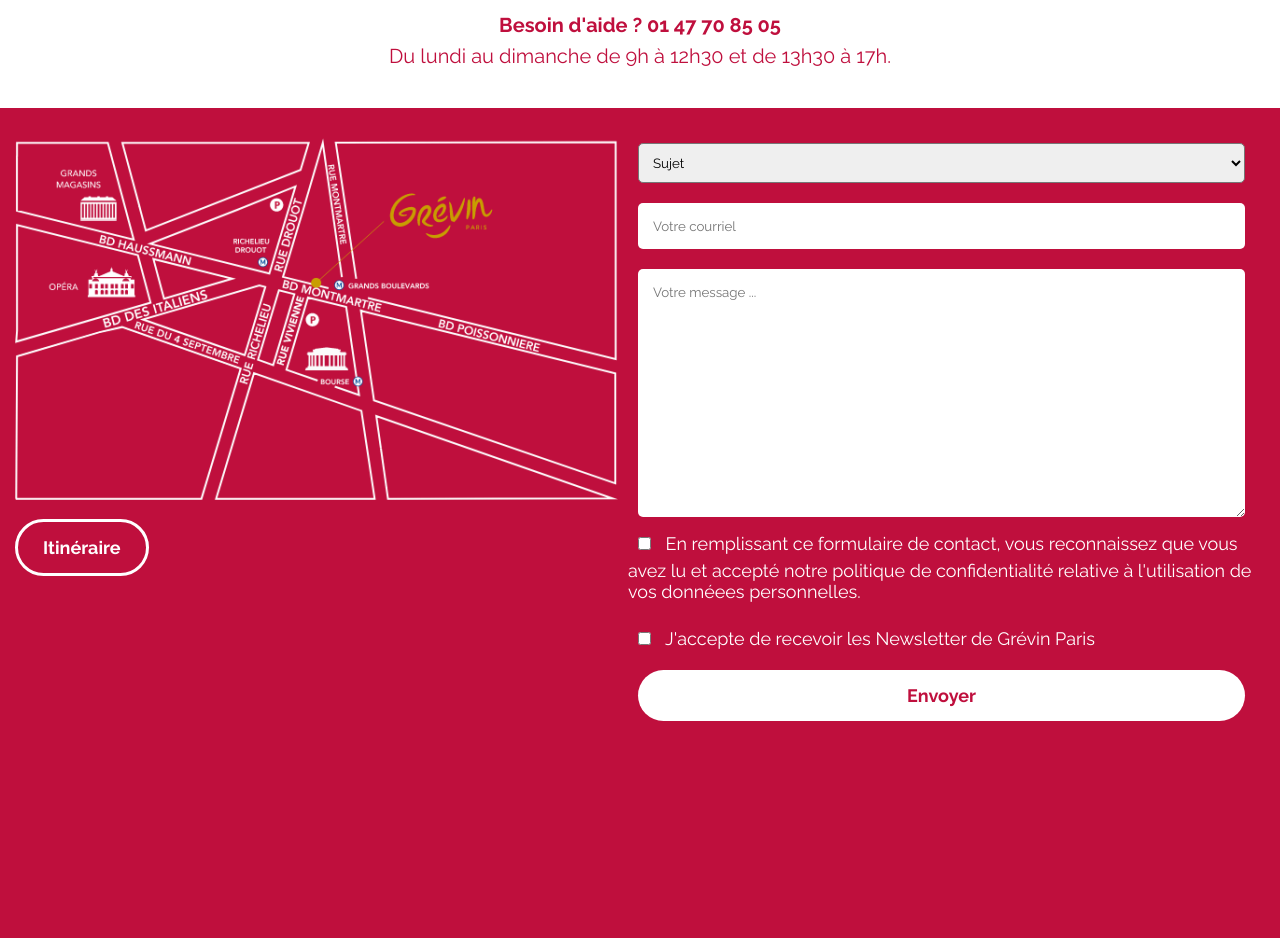
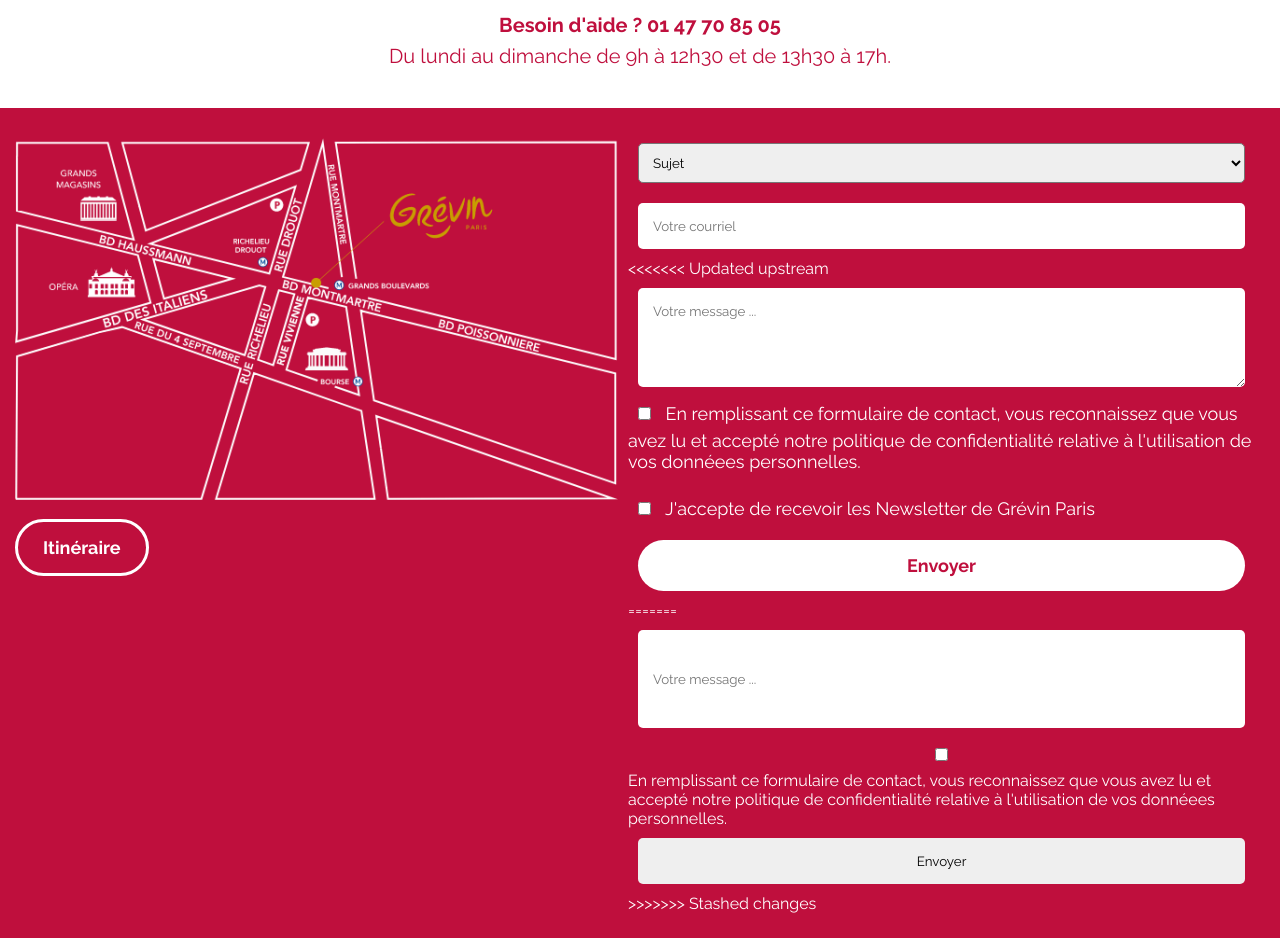
Before and after one commit to Ilyan00/IAN, a plain HTML site: page src/contact.html in a window 1280 px wide. Shown: the part 340-1278 px from the top of the page. Drawn offline with Linux system fonts and the light colour scheme.

Commit message:
feat : checkbox

```diff
--- a/src/contact.html
+++ b/src/contact.html
@@ -51,6 +51,7 @@
                 </option>
             </select>
             <input id="email" type="email" aria-required="true" placeholder="Votre courriel">
+<<<<<<< Updated upstream
             <textarea id="content" placeholder="Votre message ..." aria-required="true"></textarea>
 
             <div id="checkbox">
@@ -64,6 +65,13 @@
                 </div>
             </div>
             <input id="submit" type="submit" value="Envoyer">
+=======
+            <input id="content" type="text" aria-required="true" placeholder="Votre message ...">
+
+            <input type="checkbox" id="agreed" name="agreed" value="yes">
+            <label for="agreed">En remplissant ce formulaire de contact, vous reconnaissez que vous avez lu et accepté notre politique de confidentialité relative à l'utilisation de vos donnéees personnelles.</label>
+            <input type="submit" value="Envoyer">
+>>>>>>> Stashed changes
         </form>
     </section>
 </body>
```
